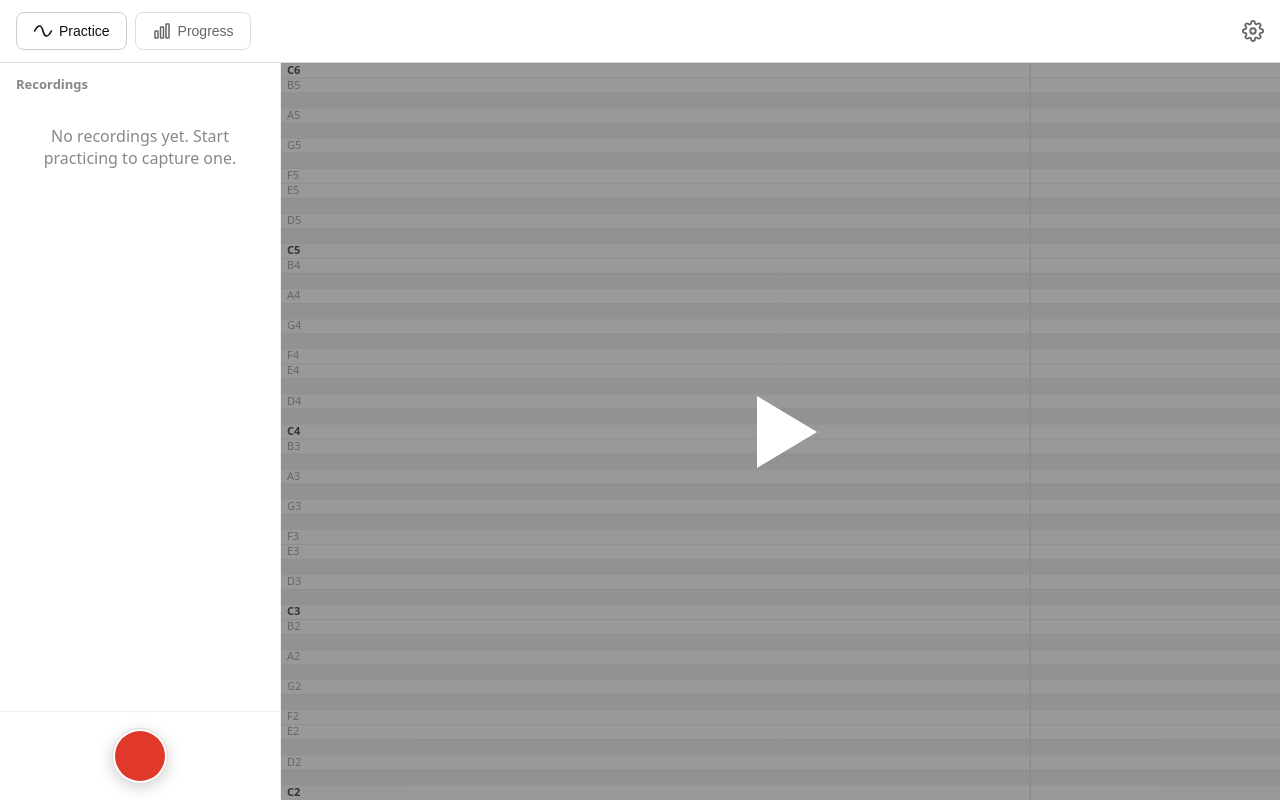
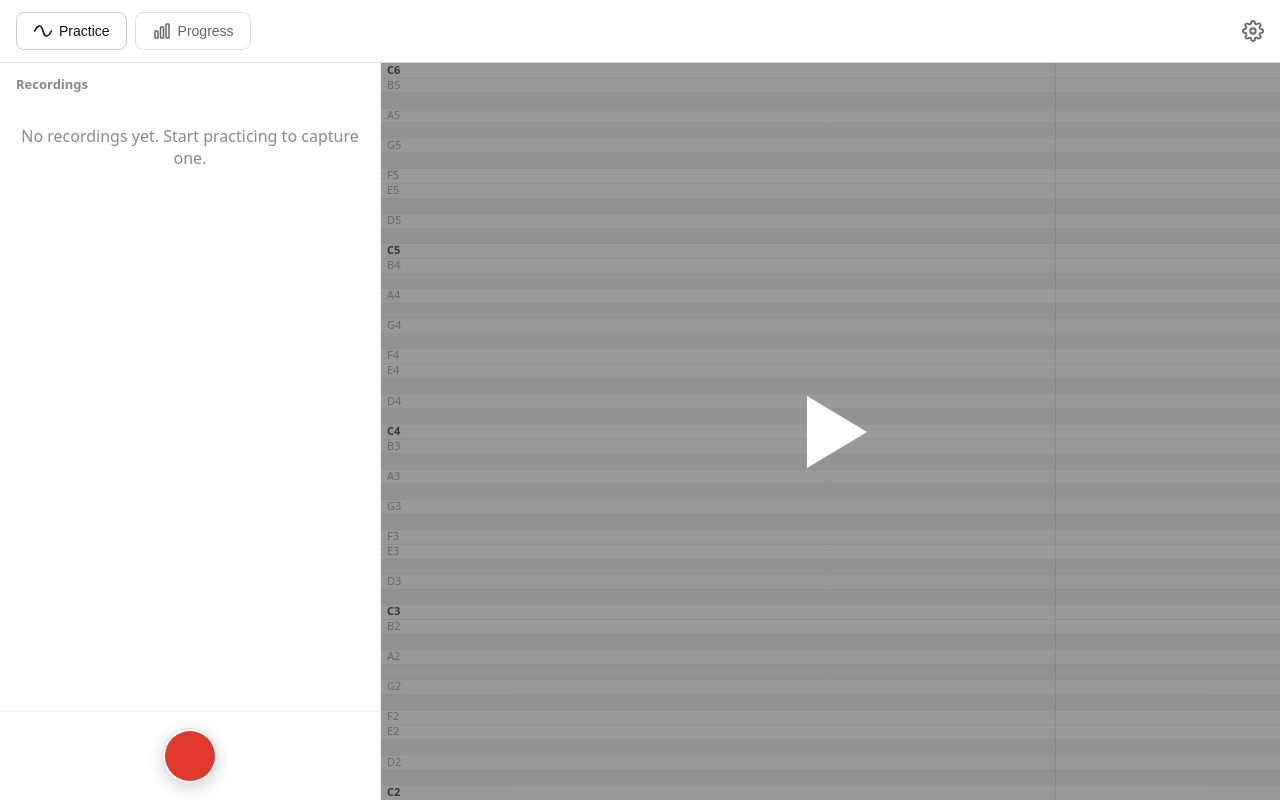
Before and after one commit to 1001harps/vox, a React (Vite) app: page / in a window 1280 px wide. Built offline with nearby package versions, Linux system fonts and the light colour scheme.

Commit message:
increase sidebar width

```diff
--- a/src/index.css
+++ b/src/index.css
@@ -703,7 +703,7 @@ body {
   .sidebar {
     display: flex;
     flex-direction: column;
-    width: 280px;
+    width: 380px;
     flex-shrink: 0;
     border-right: 1px solid #eee;
     height: 100%;
```
